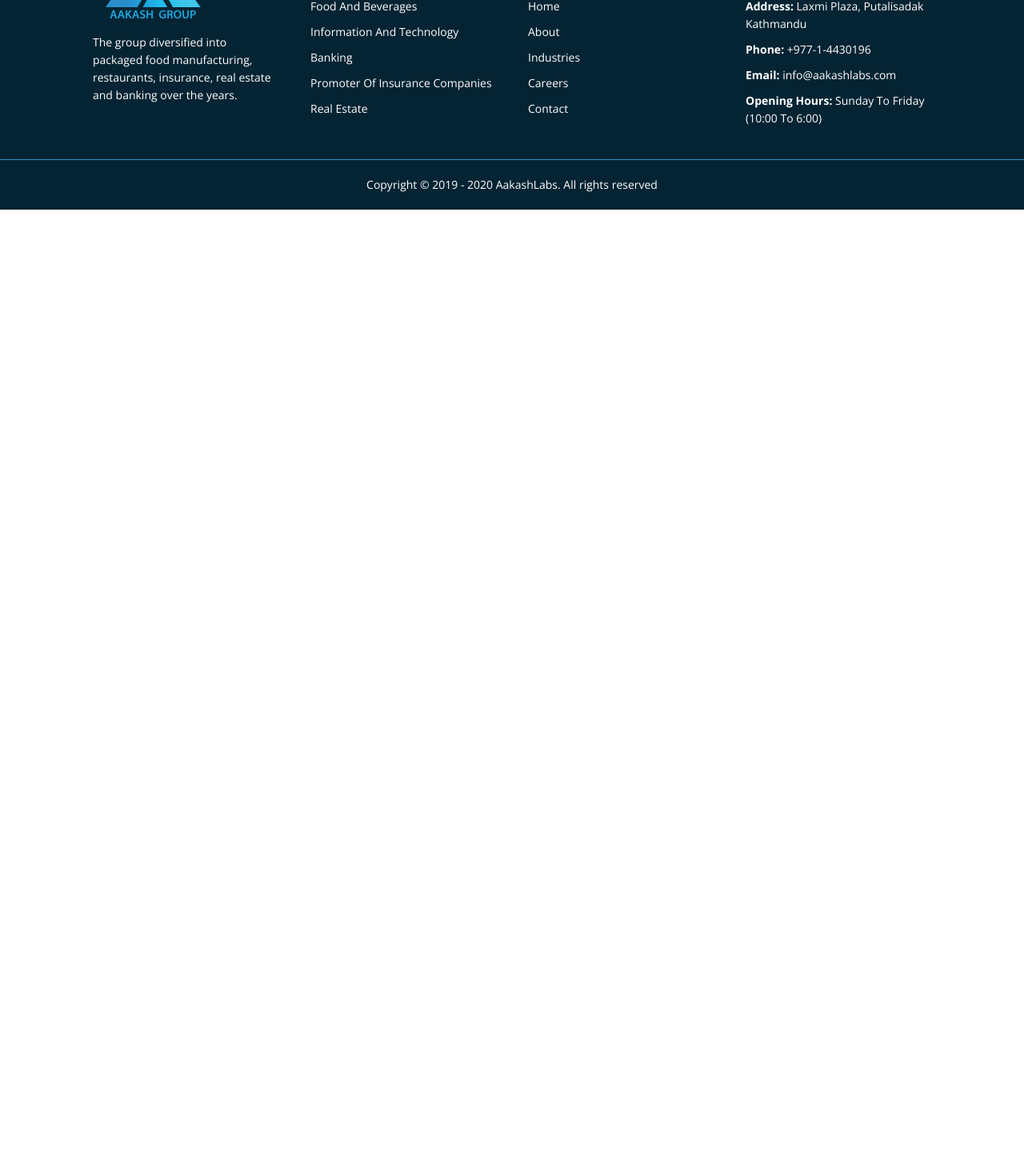
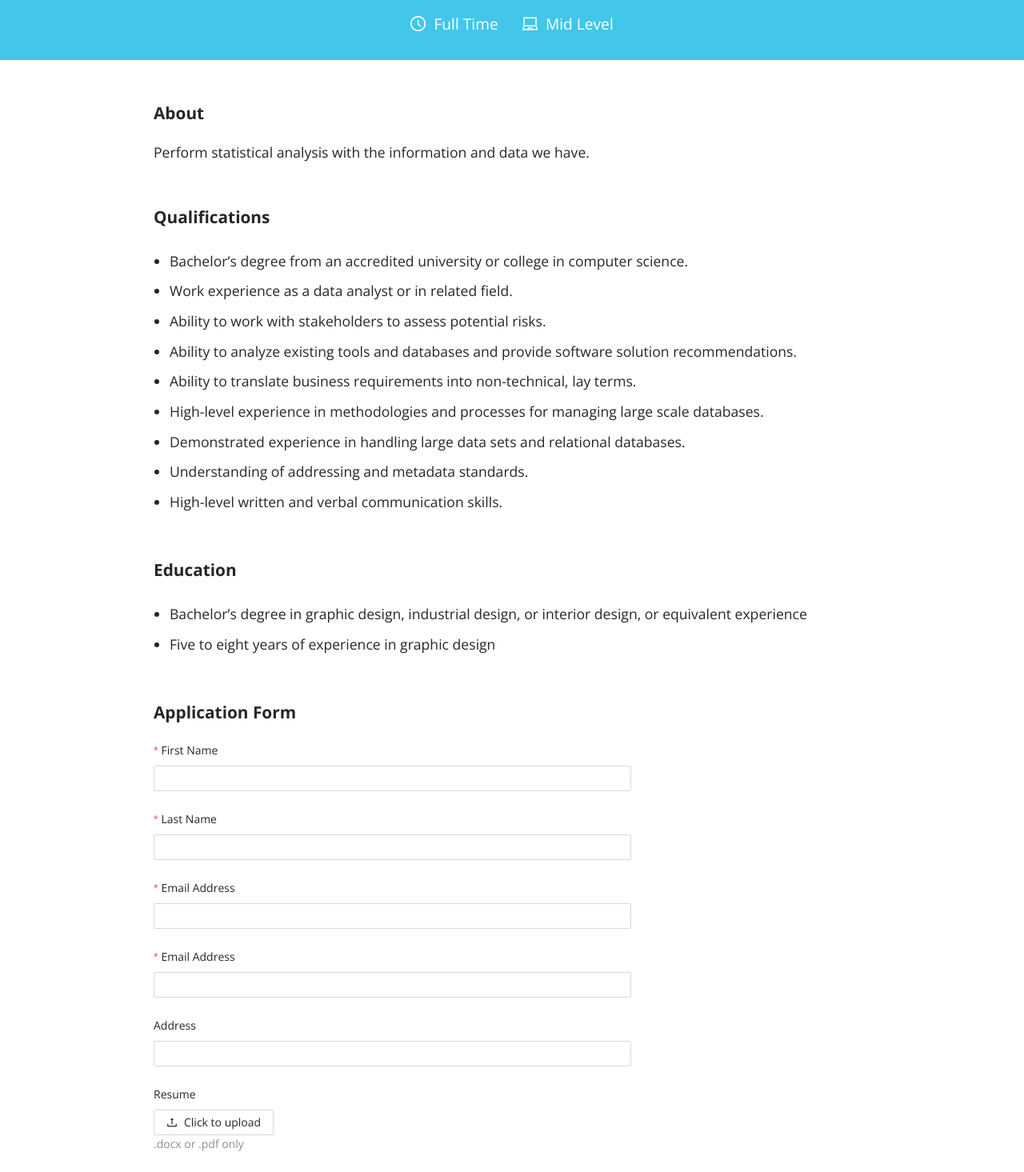
Before and after one commit to jhaaadarsh7/Aakash-group, a React (Create React App) app: page /careers/data-analyst in a window 1280 px wide. Shown: the part 240-1705 px from the top of the page at 80% size. Before the commit the page ends 800 px from the top, so only its background shows below. Built offline with nearby package versions, Linux system fonts and the light colour scheme.

Commit message:
completed career detail page

```diff
--- a/src/components/App.js
+++ b/src/components/App.js
@@ -14,6 +14,9 @@ import RelianceInsurance from "./industries/RelianceInsurance";
 import AakashAi from "./industries/AakashAi";
 import MahalaxmiComplex from "./industries/MahaLaxmi";
 import HospitalityHotel from "./industries/HospitalityHotel";
+import CareerDetailPage from "./career/CareerDetailPage";
+import DataAnalyst from "./career/DataAnalyst";
+import GraphicDesigner from "./career/GraphicDesigner";
 
 function App() {
   return (
@@ -53,6 +56,12 @@ function App() {
           element={<HospitalityHotel />}
         />
         <Route exact path="/careers" element={<CareerPage />} />
+        <Route exact path="/careers/data-analyst" element={<DataAnalyst />} />
+        <Route
+          exact
+          path="/careers/graphic-designer"
+          element={<GraphicDesigner />}
+        />
       </Routes>
       <Footer />
     </Router>
--- /dev/null
+++ b/src/components/career/CareerDetailPage.jsx
@@ -0,0 +1,138 @@
+import React from "react";
+import { ClockCircleOutlined, LaptopOutlined } from "@ant-design/icons";
+import { Form, Input, Button, Upload } from "antd";
+import { UploadOutlined } from "@ant-design/icons";
+
+const CareerDetailPage = ({ careerDetails }) => {
+  const onFinish = (values) => {
+    values = { ...values, job: careerDetails.title };
+    console.log("Success:", values);
+  };
+
+  const onFinishFailed = (errorInfo) => {
+    console.log("Failed:", errorInfo);
+  };
+
+  const normFile = (e) => {
+    console.log("Upload event:", e);
+
+    if (Array.isArray(e)) {
+      return e;
+    }
+
+    return e?.fileList;
+  };
+
+  return (
+    <div className="career-detail-page page">
+      <div className="career-header">
+        <div className="title">{careerDetails.title}</div>
+        <div className="caption">
+          <div className="type">
+            <ClockCircleOutlined />
+            {careerDetails.type}
+          </div>
+          <div className="level">
+            <LaptopOutlined />
+            {careerDetails.level}
+          </div>
+        </div>
+      </div>
+      <div className="container">
+        <div className="about component">
+          <div className="heading">About</div>
+          <div className="description">{careerDetails.description}</div>
+        </div>
+        <div className="qualifications component">
+          <div className="heading">Qualifications</div>
+          <ul className="list">
+            {careerDetails.qualifications.map((qualification, index) => (
+              <li key={index}>{qualification}</li>
+            ))}
+          </ul>
+        </div>
+        <div className="education component">
+          <div className="heading">Education</div>
+          <ul className="list">
+            {careerDetails.education.map((education, index) => (
+              <li key={index}>{education}</li>
+            ))}
+          </ul>
+        </div>
+        <div className="application-form component">
+          <div className="heading">Application Form</div>
+          <Form
+            name="basic"
+            layout="vertical"
+            labelCol={{ span: 8 }}
+            wrapperCol={{ span: 16 }}
+            initialValues={{ remember: true }}
+            onFinish={onFinish}
+            onFinishFailed={onFinishFailed}
+            autoComplete="off">
+            <Form.Item
+              label="First Name"
+              name="firstname"
+              rules={[
+                { required: true, message: "Please input your first name!" },
+              ]}>
+              <Input />
+            </Form.Item>
+            <Form.Item
+              label="Last Name"
+              name="lastname"
+              rules={[
+                { required: true, message: "Please input your last name!" },
+              ]}>
+              <Input />
+            </Form.Item>
+            <Form.Item
+              label="Email Address"
+              name="email"
+              rules={[
+                {
+                  required: true,
+                  type: "email",
+                  message: "Please input your email address!",
+                },
+              ]}>
+              <Input />
+            </Form.Item>
+            <Form.Item
+              label="Email Address"
+              name="email"
+              rules={[
+                { required: true, message: "Please input your email address!" },
+              ]}>
+              <Input />
+            </Form.Item>
+            <Form.Item label="Address" name="address">
+              <Input />
+            </Form.Item>
+            <Form.Item
+              name="resume"
+              label="Resume"
+              valuePropName="fileList"
+              getValueFromEvent={normFile}
+              extra=".docx or .pdf only">
+              <Upload
+                maxCount={1}
+                name="logo"
+                action="//jsonplaceholder.typicode.com/posts/"
+                accept=".doc, .docx, .pdf">
+                <Button icon={<UploadOutlined />}>Click to upload</Button>
+              </Upload>
+            </Form.Item>
+            <Form.Item>
+              <Button type="primary" htmlType="submit">
+                Submit
+              </Button>
+            </Form.Item>
+          </Form>
+        </div>
+      </div>
+    </div>
+  );
+};
+
+export default CareerDetailPage;
--- a/src/components/career/CareerPage.jsx
+++ b/src/components/career/CareerPage.jsx
@@ -2,6 +2,7 @@ import React from "react";
 import PageHeader from "./../common/PageHeader";
 import dataAnalyst from "../../assets/images/career/data-analyst.jpg";
 import graphicDesigner from "../../assets/images/career/graphic-designer.jpg";
+import { Link } from "react-router-dom";
 
 const openings = [
   {
@@ -44,7 +45,9 @@ const CareerPage = () => {
                   <div className="details-bot">{opening.shortDescription}</div>
                 </div>
                 <div className="apply-wrap">
-                  <button>Apply</button>
+                  <Link to={opening.link}>
+                    <button>Apply</button>
+                  </Link>
                 </div>
               </div>
             </li>
--- /dev/null
+++ b/src/components/career/DataAnalyst.jsx
@@ -0,0 +1,31 @@
+import React from "react";
+import CareerDetailPage from "./CareerDetailPage";
+
+const careerDetails = {
+  title: "Data Analyst",
+  type: "Full Time",
+  level: "Mid Level",
+  education: [
+    "Bachelor’s degree in graphic design, industrial design, or interior design, or equivalent experience",
+    "Five to eight years of experience in graphic design",
+  ],
+  description:
+    "Perform statistical analysis with the information and data we have.",
+  qualifications: [
+    "Bachelor’s degree from an accredited university or college in computer science.",
+    "Work experience as a data analyst or in related field.",
+    "Ability to work with stakeholders to assess potential risks.",
+    "Ability to analyze existing tools and databases and provide software solution recommendations.",
+    "Ability to translate business requirements into non-technical, lay terms.",
+    "High-level experience in methodologies and processes for managing large scale databases.",
+    "Demonstrated experience in handling large data sets and relational databases.",
+    "Understanding of addressing and metadata standards.",
+    "High-level written and verbal communication skills.",
+  ],
+};
+
+const DataAnalyst = () => {
+  return <CareerDetailPage careerDetails={careerDetails} />;
+};
+
+export default DataAnalyst;
--- /dev/null
+++ b/src/components/career/GraphicDesigner.jsx
@@ -0,0 +1,31 @@
+import React from "react";
+import CareerDetailPage from "./CareerDetailPage";
+
+const careerDetails = {
+  title: "Data Analyst",
+  type: "Full Time",
+  level: "Mid Level",
+  education: [
+    "Bachelor’s degree in graphic design, industrial design, or interior design, or equivalent experience",
+    "Five to eight years of experience in graphic design",
+  ],
+  description:
+    "Perform statistical analysis with the information and data we have.",
+  qualifications: [
+    "Bachelor’s degree from an accredited university or college in computer science.",
+    "Work experience as a data analyst or in related field.",
+    "Ability to work with stakeholders to assess potential risks.",
+    "Ability to analyze existing tools and databases and provide software solution recommendations.",
+    "Ability to translate business requirements into non-technical, lay terms.",
+    "High-level experience in methodologies and processes for managing large scale databases.",
+    "Demonstrated experience in handling large data sets and relational databases.",
+    "Understanding of addressing and metadata standards.",
+    "High-level written and verbal communication skills.",
+  ],
+};
+
+const GraphicDesigner = () => {
+  return <CareerDetailPage careerDetails={careerDetails} />;
+};
+
+export default GraphicDesigner;
--- a/src/components/home/HomePage.jsx
+++ b/src/components/home/HomePage.jsx
@@ -8,7 +8,12 @@ const HomePage = () => {
   return (
     <div className="home-page page">
       <div className="page-header">
-        <video id="home-video" loop muted autoPlay>
+        <video
+          id="home-video"
+          poster="https://aakash.group/wp-content/uploads/2019/10/logo.png"
+          loop
+          muted
+          autoPlay>
           <source
             src="https://aakash.group/wp-content/uploads/2019/10/aakash-group-text-anime-change1.mp4"
             type="video/mp4"
--- a/src/scss/career/career.scss
+++ b/src/scss/career/career.scss
@@ -85,3 +85,53 @@
     }
   }
 }
+
+.career-detail-page {
+  .career-header {
+    background-color: $secondary-color;
+    color: $color-light;
+    text-align: center;
+    padding: 30px 0;
+    .title {
+      font-size: 2.5rem;
+      font-weight: 700;
+      padding-bottom: 30px;
+    }
+    .caption {
+      display: flex;
+      justify-content: center;
+      align-items: center;
+      font-size: 1.2rem;
+      > div {
+        padding: 0 15px;
+      }
+      span {
+        padding-right: 10px;
+      }
+    }
+  }
+  .container {
+    width: 70%;
+    .component {
+      .heading {
+        font-size: 1.3rem;
+        font-weight: 700;
+        padding-bottom: 20px;
+      }
+
+      .description {
+        font-size: 1.1rem;
+      }
+
+      .list {
+        list-style-type: disc;
+        margin-left: 20px;
+
+        li {
+          padding: 5px 0;
+          font-size: 1.1rem;
+        }
+      }
+    }
+  }
+}
```
